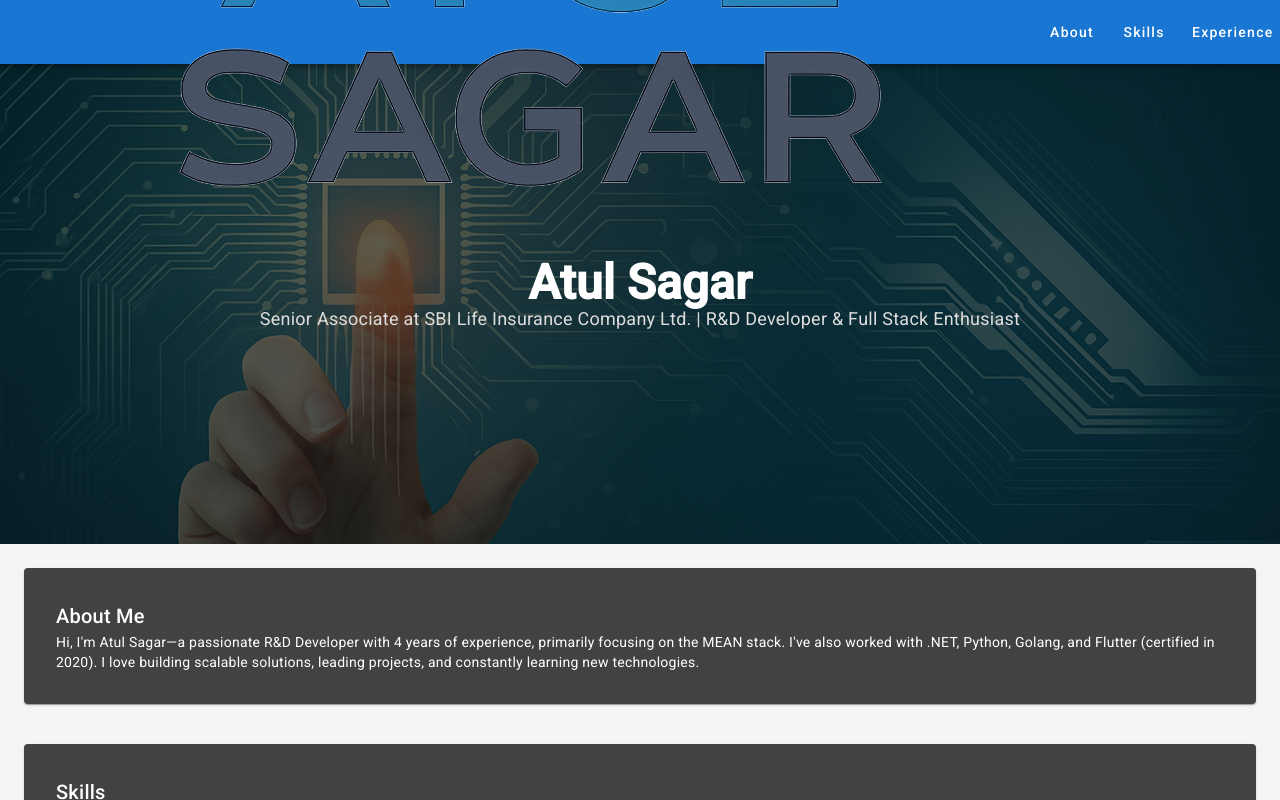
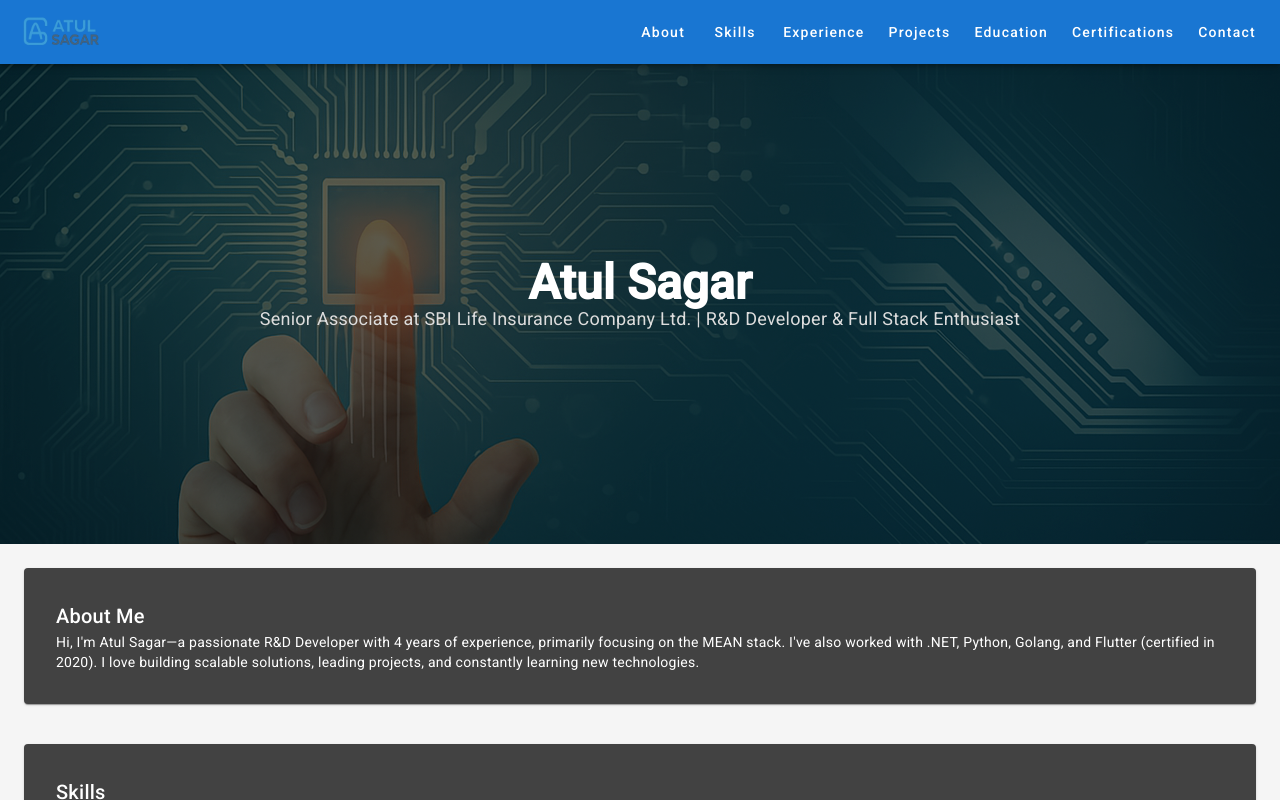
Before and after one commit to Atul-Sagar/my-portfolio-mean, an Angular app: page / in a window 1280 px wide. Built offline with nearby package versions, Linux system fonts and the light colour scheme.

Commit message:
fixed logo

```diff
--- a/angular.json
+++ b/angular.json
@@ -29,6 +29,11 @@
               {
                 "glob": "**/*",
                 "input": "public"
+              },
+              {
+                "glob": "**/*",
+                "input": "src/assets",
+                "output": "assets"
               }
             ],
             "styles": [
@@ -89,6 +94,11 @@
               {
                 "glob": "**/*",
                 "input": "public"
+              },
+              {
+                "glob": "**/*",
+                "input": "src/assets",
+                "output": "assets"
               }
             ],
             "styles": [
--- a/src/app/app.component.html
+++ b/src/app/app.component.html
@@ -19,7 +19,7 @@
       </button>
       <!-- <span class="logo">Atul Sagar</span> -->
        <span class="logo">
-        <img src="../assets/ChatGPT-nameLogo1.png" alt="Logo">
+        <img class="logo-image" src="assets/ChatGPT-nameLogo4.png" alt="Logo">
        </span>
       <span class="spacer"></span>
       <nav class="desktop-nav">
--- a/src/app/app.component.scss
+++ b/src/app/app.component.scss
@@ -177,7 +177,6 @@ $text-color: #333;
     flex-direction: column;
     padding: 16px 0;
 
-
     mat-nav-list {
       width: 100%;
 
@@ -193,7 +192,7 @@ $text-color: #333;
     }
   }
 
-  .mat-sidenav-content{
+  .mat-sidenav-content {
     background-color: #f5f5f5;
   }
 
@@ -203,6 +202,16 @@ $text-color: #333;
     z-index: 1000;
     background-color: $primary-color;
     color: white;
+
+    .logo-image {
+        margin-top: 10px;
+      height: 90px;
+      object-fit: contain;
+    }
+
+    // .logo-image{
+    //     src: url('../assets/ChatGPT-nameLogo1.png');
+    // }
 
     .menu-button {
       margin-right: 8px;
```
